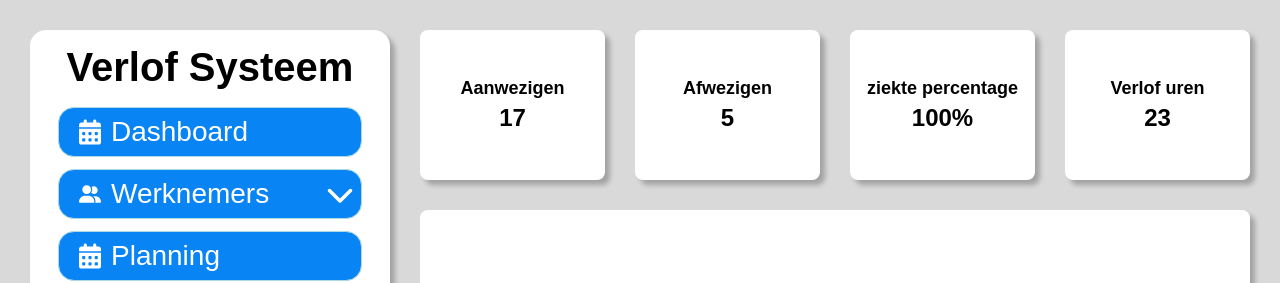
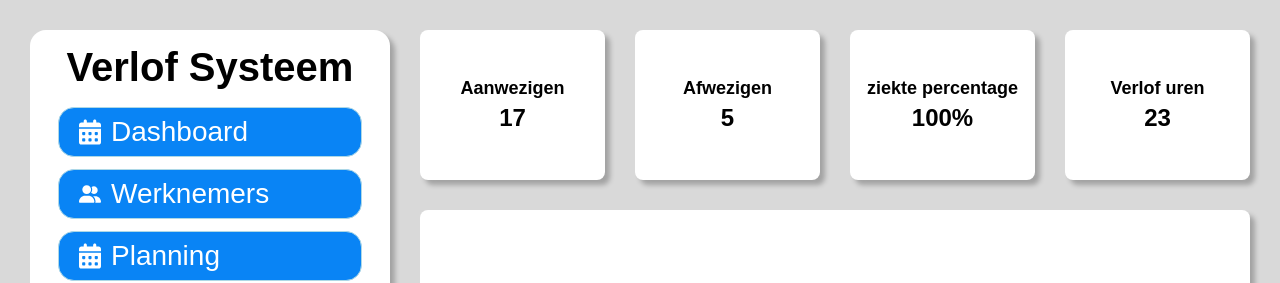
Before and after one commit to jordiverbeek/geoprofs-frontend, a React app: page / in a window 1280 px wide. Shown: the top 283 px of the page. Built offline with nearby package versions, Linux system fonts and the light colour scheme; the HTML template or start-up script is replaced by a standard one.

Commit message:
changed sidebar
removed drop down added animation on the buttons.

```diff
--- a/src/components/Sidebar.jsx
+++ b/src/components/Sidebar.jsx
@@ -1,42 +1,44 @@
 import React, { useState } from 'react';
 import { Link, useNavigate } from 'react-router-dom';
 import { FontAwesomeIcon } from '@fortawesome/react-fontawesome';
-import { faCalendarDays, faUserGroup, faGear, faChevronDown } from '@fortawesome/free-solid-svg-icons';
+import { faCalendarDays, faUserGroup, faGear } from '@fortawesome/free-solid-svg-icons';
 
 const Sidebar = () => {
-    const [active, setActive] = useState(false);
+    const [active, setActive] = useState('');
     const navigate = useNavigate();
+
+    const handleActive = (buttonName) => {
+        if (active === buttonName) {
+            setActive('');
+            return;
+        } else {
+            setActive(buttonName);
+        }
+    }
 
     return (
         <section data-testid="testSidebar" className='vlx-sidebar'>
             <div className='container'>
                 <div className='container-top'>
                     <h1 onClick={() => navigate('/')}>Verlof Systeem</h1>
-                    <Link to={'/'}>
+                    <a to={'/'} className={active === 'dashboard' ? 'active' : ''} onClick={() => handleActive('dashboard')}>
                         <FontAwesomeIcon className='icons' icon={faCalendarDays} />
                         Dashboard
-                    </Link>
-                    <a className={`a ${active ? 'active' : ''}`} onClick={() => setActive(!active)}>
+                    </a>
+                    <a to={'/werknemers'} className={active === 'werknemers' ? 'active' : ''} onClick={() => handleActive('werknemers')}>
                         <FontAwesomeIcon className='icons' icon={faUserGroup} />
                         Werknemers
-                        <span className={`icons-dropdown ${active ? 'active' : ''}`}>
-                            <FontAwesomeIcon icon={faChevronDown} />
-                        </span>
                     </a>
-                    <div className={`dropdown ${active ? 'active' : ''}`}>
-                        <Link to={'/werknemers'} onClick={(() => setActive(''))}>Werknemers</Link>
-                        <Link to={'/werknemers/add'} onClick={(() => setActive(''))}>Toevoegen</Link>
-                    </div>
-                    <Link to={'/planning'}>
+                    <a to={'/planning'} className={active === 'planning' ? 'active' : ''} onClick={() => handleActive('planning')}>
                         <FontAwesomeIcon className='icons' icon={faCalendarDays} />
                         Planning
-                    </Link>
+                    </a>
                 </div>
                 <div className='container-bot'>
-                    <Link to={'/settings'}>
+                    <a to={'/settings'} className={active === 'settings' ? 'active' : ''} onClick={() => handleActive('settings')}>
                         <FontAwesomeIcon className='icons' icon={faGear} />
                         Settings
-                    </Link>
+                    </a>
                 </div>
             </div>
         </section>
--- a/src/index.css
+++ b/src/index.css
@@ -19,10 +19,8 @@ body { background-color: #D9D9D9; font-family: 'Ubuntu', sans-serif; }
 .vlx-sidebar .container-top { width: 100%; height: 50%; display: flex; flex-direction: column; gap: 12px; }
 .vlx-sidebar .container-bot { width: 100%; height: 50%; display: flex; flex-direction: column; justify-content: flex-end; gap: 1rem; margin-bottom: 10px; }
 .vlx-sidebar h1 { color: #000; font-size: 40px; font-weight: 900; text-align: center; margin: 5px 5px;}
-.vlx-sidebar a { display: flex; font-size: 28px; padding-left: 10px; margin: 0px 18px 0px 18px; border-radius: 16px; border: solid 1px lightblue; text-decoration: none; background-color: #0984F5; color: white; align-items: center; }
+.vlx-sidebar a { display: flex; font-size: 28px; padding-left: 10px; margin: 0px 18px 0px 18px; border-radius: 16px; border: solid 1px lightblue; text-decoration: none; background-color: #0984F5; color: white; align-items: center; transition: 0.3s; cursor: pointer; }
 .vlx-sidebar a.active { background-color: white; border: solid 1px #0984F5; color: #0984F5; }
-.vlx-sidebar .dropdown { margin-bottom: -12px; flex-direction: column; transition: height 0.3s ease-in-out, opacity .3s ; height: 0px; overflow: hidden; transition: height ease 0.7s; }
-.vlx-sidebar .dropdown.active { height: 100px; opacity: 1; }
 .vlx-sidebar .icons { margin: 10px; width: 22px; }
 .vlx-sidebar .icons-dropdown { margin-left: auto; margin-right: 10px; width: 22px; display: inline-flex; align-items: center; justify-content: center; transition: transform 0.3s ease-in-out; transform-origin: center; }
 .vlx-sidebar .icons-dropdown.active { transform: rotate(180deg); transform-origin: center; margin-right: 10px; }
--- a/src/pages/Login.jsx
+++ b/src/pages/Login.jsx
@@ -23,6 +23,7 @@ const Login = () => {
                     'Content-Type': 'application/json',
                     'Access-Control-Allow-Origin': '*',
                 }
+
             })
                 .then(response => {
                     console.log(response.data.access_token);
```
